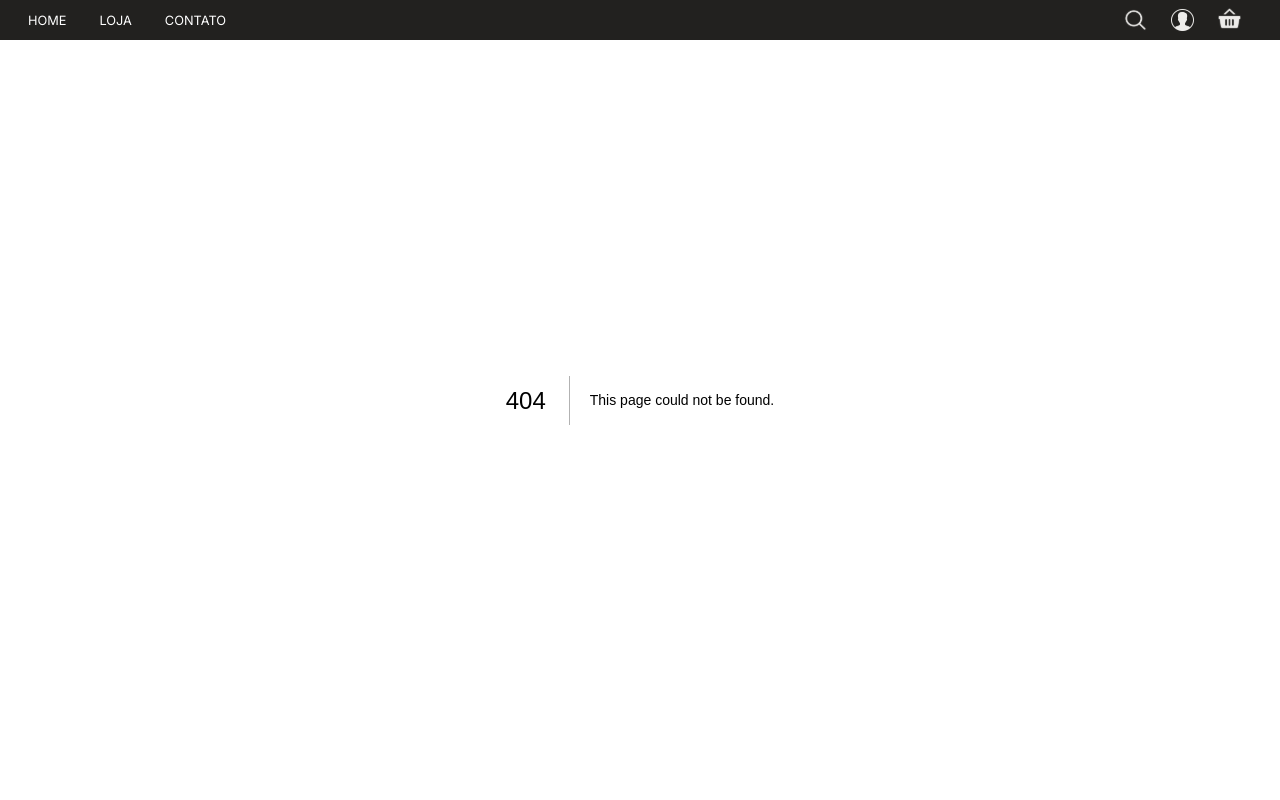
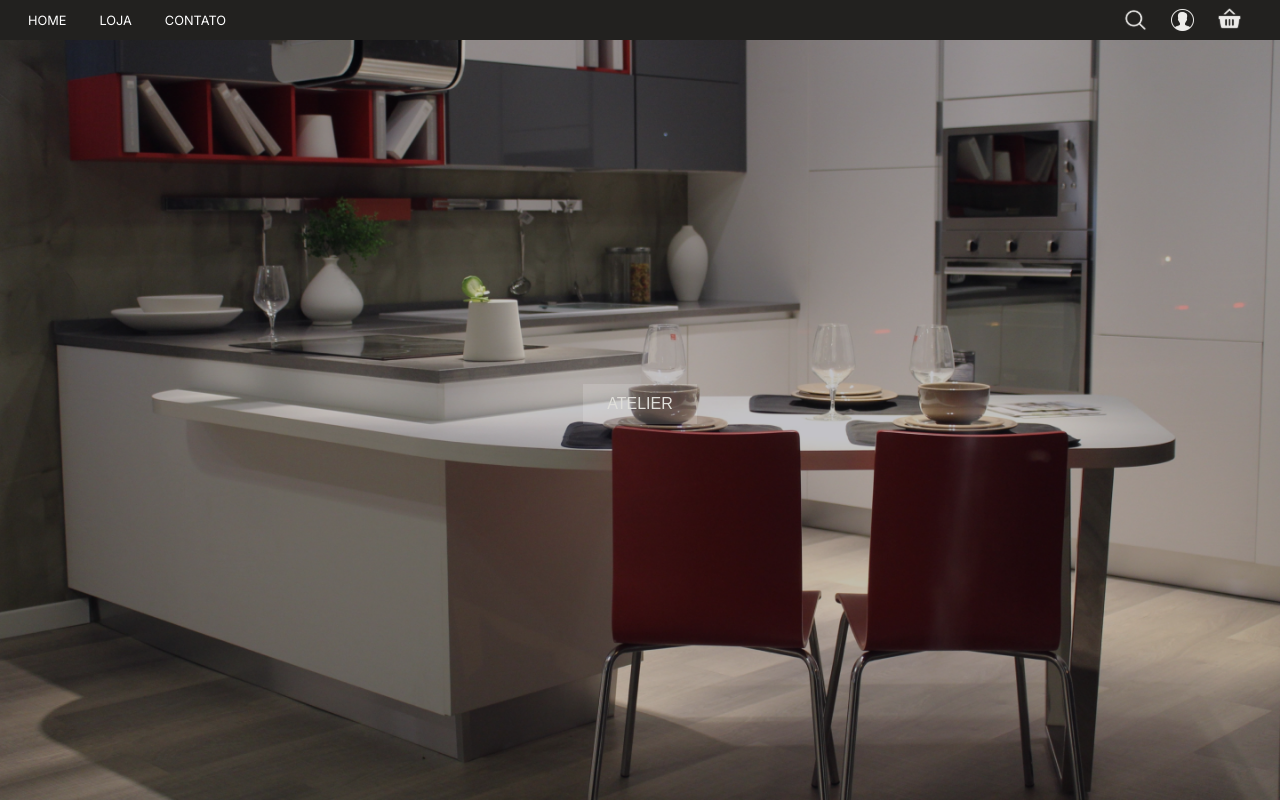
Before and after one commit to alisonnRB/Modern-Space, a Next.js app: page /store/all in a window 1280 px wide. Before the commit this address had no page. Built offline with nearby package versions, Linux system fonts and the light colour scheme.

Commit message:
inializing store page

```diff
--- /dev/null
+++ b/src/app/store/[slug]/page.jsx
@@ -0,0 +1,21 @@
+import Capa from "@/components/store/capa/";
+import Filter from "@/components/store/filter";
+import Produtos from "@/components/store/produtos";
+import { notFound } from 'next/navigation';
+
+export default function Menu({ params }) {
+    const slug = params.slug;
+    const validSlugs = ["all"]
+
+    if (!validSlugs.includes(slug)) {
+        notFound();
+    }
+
+    return (
+        <main className="flex flex-col bg-white">
+            <Capa />
+            <Filter />
+            <Produtos />
+        </main>
+    )
+}
--- /dev/null
+++ b/src/app/store/page.jsx
@@ -0,0 +1,5 @@
+import { redirect } from 'next/navigation';
+
+export default function MenuPage() {
+    redirect('/store/all');
+}
--- /dev/null
+++ b/src/components/store/capa/index.jsx
@@ -0,0 +1,19 @@
+import Image from "next/image";
+import HomeCapa from '../../../assets/store/capa.png';
+
+export default function Capa() {
+    return (
+        <section className="flex flex-col justify-center items-center relative ">
+            <Image
+                src={HomeCapa}
+                alt="Imagem de um café com pão feito pela WorkCoffe"
+                objectFit="contain"
+                className="w-full max-w-screen relative"
+                quality={100}
+                draggable={false}
+            />
+
+            <h1 className="absolute text-center text-bg HomeTitle py-2 px-6 bg-custom-rgba">ATELIER</h1>
+        </section>
+    );
+}
--- /dev/null
+++ b/src/components/store/filter/index.jsx
@@ -0,0 +1,41 @@
+import Link from 'next/link';
+
+import './index.css';
+
+export default function Filter({ slug }) {
+
+    return (
+        <section className="flex w-full py-[5%] justify-center">
+
+            <div className="w-[80%] flex flex-col">
+
+                <h1 className="font-bold pb-[3%]">PRODUTOS</h1>
+
+                <span className='flex gap-[3%]'>
+
+                    <Link href={''} className='option  text-main'>
+                        TODOS
+                    </Link>
+
+                    <Link href={''} className='option  text-main'>
+                        Quarto
+                    </Link>
+
+                    <Link href={''} className='option  text-main'>
+                        Cozinha
+                    </Link>
+
+                    <Link href={''} className='option  text-main'>
+                        Escritório
+                    </Link>
+
+                    <Link href={''} className='option  text-main text-nowrap'>
+                        Sala de estar
+                    </Link>
+
+                </span>
+            </div>
+
+        </section>
+    );
+}
--- /dev/null
+++ b/src/components/store/produtos/index.css
@@ -0,0 +1,11 @@
+.menuGrid {
+    display: grid;
+    grid-template-columns: repeat(auto-fit, minmax(150px, 1fr));
+    justify-items: center;
+}
+
+@media screen and (max-width: 250px) {
+    .menuGrid {
+        width: 100%;
+    }
+}
--- /dev/null
+++ b/src/components/store/produtos/index.jsx
@@ -0,0 +1,19 @@
+import './index.css';
+
+import CardProduto from '@/components/card_produto';
+import produtos from '@/script/produtos.js';
+
+export default function Menu({ food }) {
+
+    const Produtos = () => {
+
+    };
+
+    return (
+        <section className="w-full flex justify-center">
+            <main className="w-[80%] menuGrid gap-x-[5%]">
+                {Produtos()}
+            </main>
+        </section>
+    );
+}
--- a/tailwind.config.js
+++ b/tailwind.config.js
@@ -7,12 +7,15 @@ module.exports = {
   ],
   theme: {
     extend: {
-      colors : {
-        "bg" : "#DFDED9",
-        "main" : "#8F9484",
-        "dark" : "#22211F",
-        "motion" : "#CBCAC5"
-      }
+      colors: {
+        "bg": "#DFDED9",
+        "main": "#8F9484",
+        "dark": "#22211F",
+        "motion": "#CBCAC5"
+      },
+      backgroundColor: {
+        'custom-rgba': 'rgba(255, 255, 255, 0.15)',
+      },
     },
   },
   plugins: [],
```
Also changed, not shown: src/assets/store/capa.png (added), src/components/store/filter/index.css (added).
